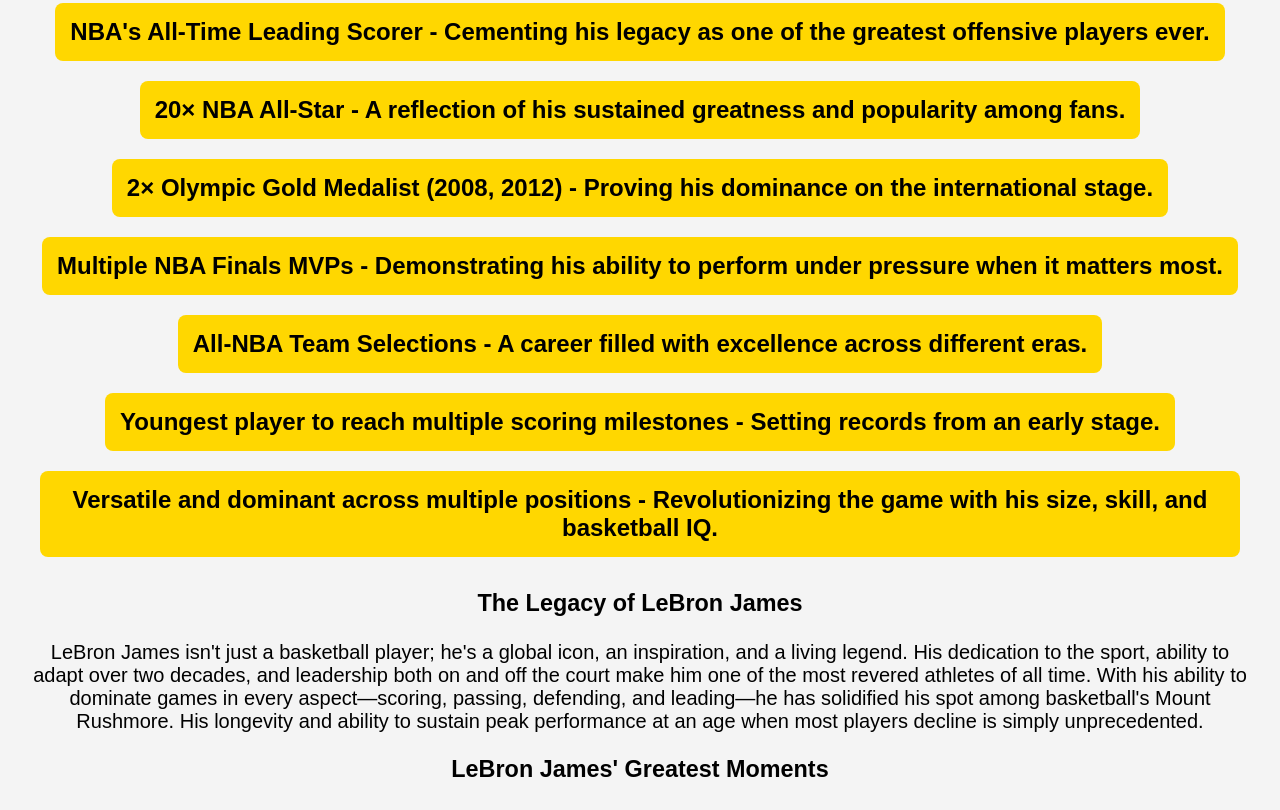
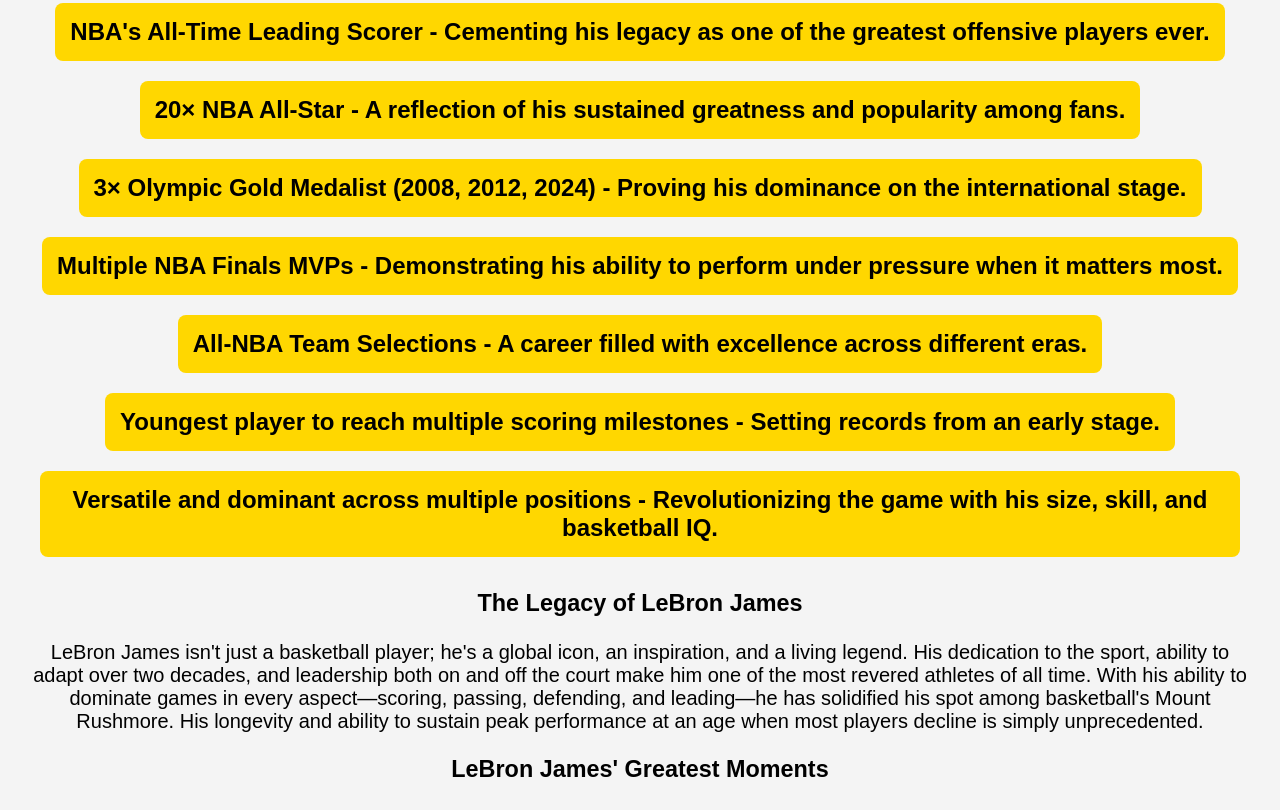
Before and after one commit to JeremiahFrias/LebronJames, a plain HTML site: page achievements.html in a window 1280 px wide. Shown: the part 825-1635 px from the top of the page. Drawn offline with Linux system fonts and the light colour scheme; grey boxes are pictures that could not be loaded.

Commit message:
Update achievements.html

```diff
--- a/achievements.html
+++ b/achievements.html
@@ -24,7 +24,7 @@
             <li><strong>4× NBA Most Valuable Player (MVP)</strong> - Showcasing his consistent excellence and impact on the game.</li>
             <li><strong>NBA's All-Time Leading Scorer</strong> - Cementing his legacy as one of the greatest offensive players ever.</li>
             <li><strong>20× NBA All-Star</strong> - A reflection of his sustained greatness and popularity among fans.</li>
-            <li><strong>2× Olympic Gold Medalist (2008, 2012)</strong> - Proving his dominance on the international stage.</li>
+            <li><strong>3× Olympic Gold Medalist (2008, 2012, 2024)</strong> - Proving his dominance on the international stage.</li>
             <li><strong>Multiple NBA Finals MVPs</strong> - Demonstrating his ability to perform under pressure when it matters most.</li>
             <li><strong>All-NBA Team Selections</strong> - A career filled with excellence across different eras.</li>
             <li><strong>Youngest player to reach multiple scoring milestones</strong> - Setting records from an early stage.</li>
```
